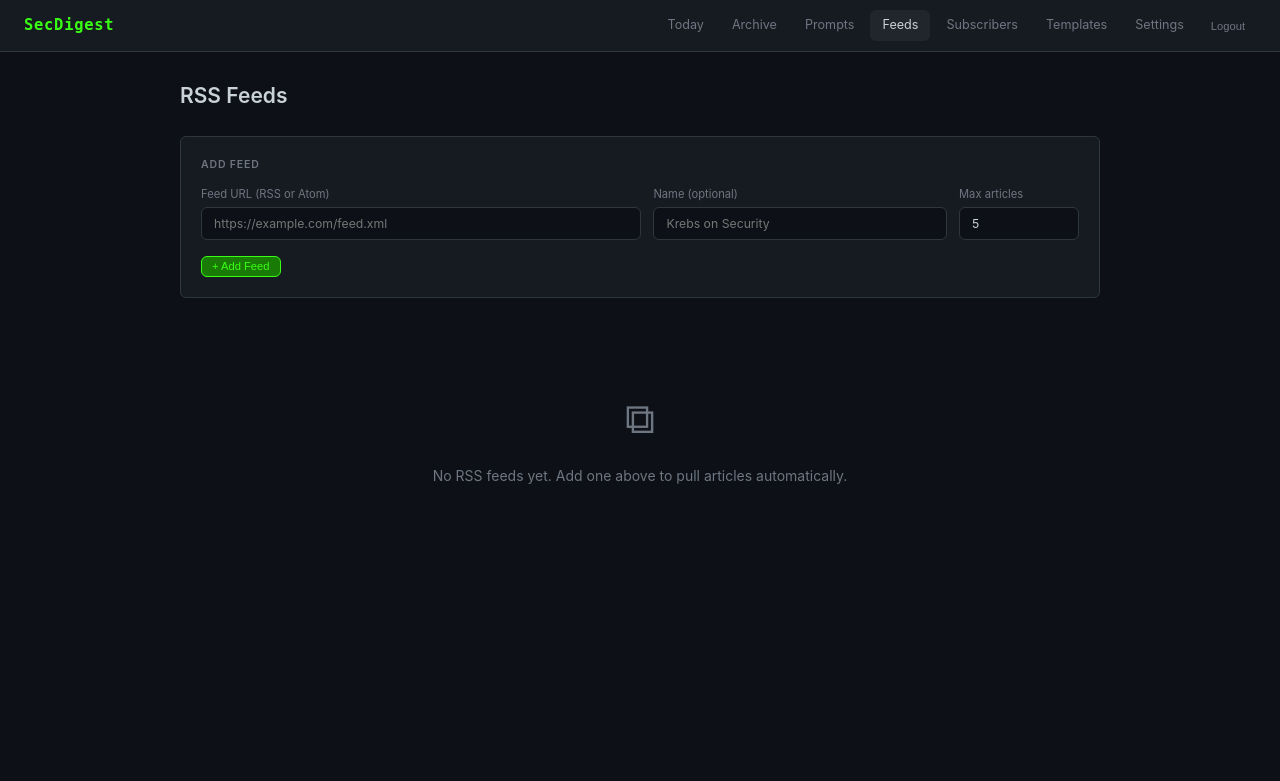
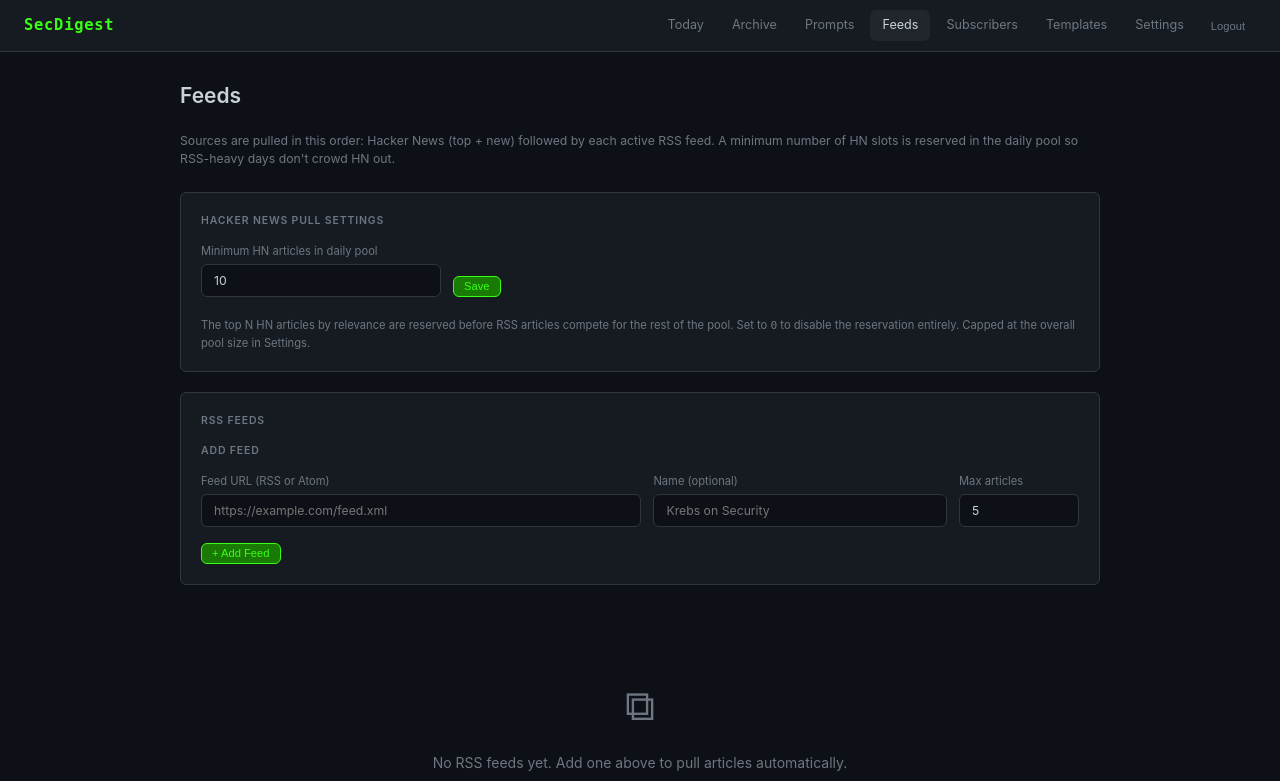
Before and after one commit to ahhh/secdigest, a FastAPI app: page /feeds in a window 1280 px wide. Shown: the top 781 px of the page. Before the commit the page ends 484 px from the top, so only its background shows below. Run offline with FastAPI, Linux system fonts and the light colour scheme; the visitor is signed in with stand-in values (Sample User, id 1); data that the repository does not hold is empty; parts of the project's set-up code (start-up, migrations or seed data) failed here and were passed over; some libraries are stand-ins or nearby versions.

```diff
--- a/secdigest/config.py
+++ b/secdigest/config.py
@@ -31,6 +31,7 @@ DB_CONFIG_DEFAULTS = {
     "smtp_from":     os.environ.get("SMTP_FROM", "SecDigest <noreply@example.com>"),
     "fetch_time":    os.environ.get("FETCH_TIME", "00:00"),
     "hn_min_score":  os.environ.get("HN_MIN_SCORE", "50"),
+    "hn_pool_min":   os.environ.get("HN_POOL_MIN", "10"),
     "max_articles":  os.environ.get("MAX_ARTICLES", "15"),
     "max_curator_articles": os.environ.get("MAX_CURATOR_ARTICLES", "10"),
     "base_url":      os.environ.get("BASE_URL", "http://localhost:8000"),
--- a/secdigest/db.py
+++ b/secdigest/db.py
@@ -38,6 +38,7 @@ CREATE TABLE IF NOT EXISTS articles (
     position        INTEGER DEFAULT 0,
     included        INTEGER DEFAULT 1,
     source          TEXT    DEFAULT 'hn',
+    source_name     TEXT,
     pin_weekly      INTEGER DEFAULT 0,
     pin_monthly     INTEGER DEFAULT 0,
     created_at      TIMESTAMP DEFAULT CURRENT_TIMESTAMP
@@ -407,6 +408,7 @@ def init_db():
         _migrate_builtin_remove_hn_points(conn)
         _migrate_newsletters_kind(conn)
         _migrate_article_pins(conn)
+        _migrate_article_source_name(conn)
         _migrate_subscriber_cadence(conn)
 
 
@@ -523,6 +525,15 @@ def _migrate_article_pins(conn):
         except sqlite3.OperationalError:
             pass
     conn.commit()
+
+
+def _migrate_article_source_name(conn):
+    """Add source_name column to articles for older DBs."""
+    try:
+        conn.execute("ALTER TABLE articles ADD COLUMN source_name TEXT")
+        conn.commit()
+    except sqlite3.OperationalError:
+        pass
 
 
 def _migrate_subscriber_cadence(conn):
@@ -720,18 +731,19 @@ def article_get(id: int) -> dict | None:
 def article_insert(newsletter_id: int, hn_id: int | None, title: str, url: str,
                    hn_score: int, hn_comments: int, relevance_score: float,
                    relevance_reason: str, position: int,
-                   included: int = 1, source: str = 'hn') -> int:
+                   included: int = 1, source: str = 'hn',
+                   source_name: str | None = None) -> int:
     hn_url = f"https://news.ycombinator.com/item?id={hn_id}" if hn_id else None
     with _lock:
         cur = _get_conn().execute(
             """INSERT OR IGNORE INTO articles
                (newsletter_id, hn_id, title, url, hn_url, hn_score, hn_comments,
-                relevance_score, relevance_reason, position, included, source)
-               VALUES (?,?,?,?,?,?,?,?,?,?,?,?)""",
+                relevance_score, relevance_reason, position, included, source, source_name)
+               VALUES (?,?,?,?,?,?,?,?,?,?,?,?,?)""",
             (newsletter_id, hn_id, title, url,
              hn_url,
              hn_score, hn_comments, relevance_score, relevance_reason, position,
-             included, source),
+             included, source, source_name),
         )
         _get_conn().commit()
         return cur.lastrowid
--- a/secdigest/rss.py
+++ b/secdigest/rss.py
@@ -63,8 +63,10 @@ def fetch_all_rss() -> list[dict]:
     all_articles = []
     for feed in feeds:
         articles = fetch_feed(feed['url'], feed.get('max_articles', 5))
+        feed_label = feed.get('name') or feed['url']
         for a in articles:
-            a.update({'id': None, 'score': 0, 'comments': 0, 'source': 'rss'})
+            a.update({'id': None, 'score': 0, 'comments': 0,
+                      'source': 'rss', 'source_name': feed_label})
         all_articles.extend(articles)
-        print(f"[rss] {feed.get('name') or feed['url']}: {len(articles)} articles")
+        print(f"[rss] {feed_label}: {len(articles)} articles")
     return all_articles
--- a/secdigest/web/routes/feeds.py
+++ b/secdigest/web/routes/feeds.py
@@ -18,7 +18,18 @@ async def feeds_page(request: Request):
     return templates.TemplateResponse("feeds.html", {
         "request": request,
         "feeds": feeds,
+        "hn_pool_min": int(db.cfg_get("hn_pool_min") or 10),
     })
+
+
+@router.post("/feeds/hn-pool-min")
+async def set_hn_pool_min(request: Request, hn_pool_min: int = Form(...)):
+    if not is_authed(request):
+        return RedirectResponse("/feeds", status_code=302)
+    if hn_pool_min < 0 or hn_pool_min > 50:
+        return RedirectResponse("/feeds?msg=Value+must+be+0-50&status=error", status_code=302)
+    db.cfg_set("hn_pool_min", str(hn_pool_min))
+    return RedirectResponse("/feeds?msg=HN+pool+minimum+updated", status_code=302)
 
 
 @router.post("/feeds/add")
--- a/secdigest/web/templates/feeds.html
+++ b/secdigest/web/templates/feeds.html
@@ -3,11 +3,36 @@
 {% block content %}
 
 <div class="page-header">
-  <h1 class="page-title">RSS Feeds</h1>
+  <h1 class="page-title">Feeds</h1>
+  <p class="page-sub">Sources are pulled in this order: Hacker News (top + new) followed by each active RSS feed.
+    A minimum number of HN slots is reserved in the daily pool so RSS-heavy days don't crowd HN out.</p>
+</div>
+
+<!-- Source-mix settings -->
+<div class="form-card" style="margin-bottom:20px;">
+  <div class="section-label" style="margin-bottom:14px;">Hacker News pull settings</div>
+  <form action="/feeds/hn-pool-min" method="post">
+    {{ csrf_input(request) }}
+    <div class="form-row">
+      <div class="form-group" style="flex:0 0 240px">
+        <label class="label">Minimum HN articles in daily pool</label>
+        <input type="number" name="hn_pool_min" class="input" value="{{ hn_pool_min }}"
+               min="0" max="50" required>
+      </div>
+      <div class="form-group" style="flex:1;align-self:end;">
+        <button type="submit" class="btn btn-primary btn-sm">Save</button>
+      </div>
+    </div>
+    <p class="text-muted" style="font-size:.8em;margin:6px 0 0;line-height:1.5;">
+      The top N HN articles by relevance are reserved before RSS articles compete for the rest of the pool.
+      Set to <code>0</code> to disable the reservation entirely. Capped at the overall pool size in Settings.
+    </p>
+  </form>
 </div>
 
 <!-- Add feed form -->
 <div class="form-card" style="margin-bottom:28px;">
+  <div class="section-label" style="margin-bottom:14px;">RSS feeds</div>
   <div class="section-label" style="margin-bottom:14px;">Add Feed</div>
   <form action="/feeds/add" method="post">
     {{ csrf_input(request) }}
```
Also changed, not shown: secdigest/fetcher.py (+21 -3 lines), secdigest/web/templates/day.html (+8 -4 lines), secdigest/web/templates/settings.html (+8 -2 lines).
